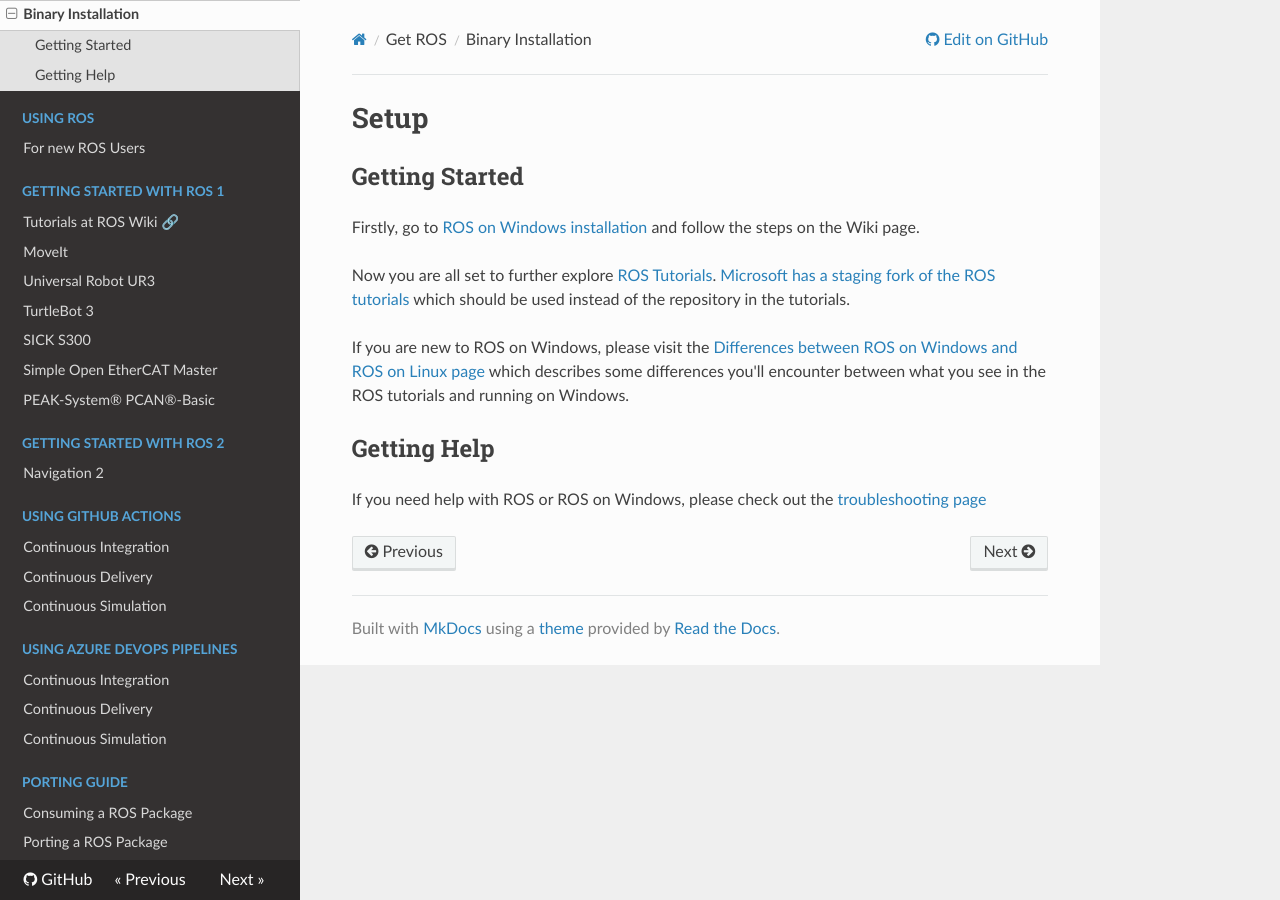
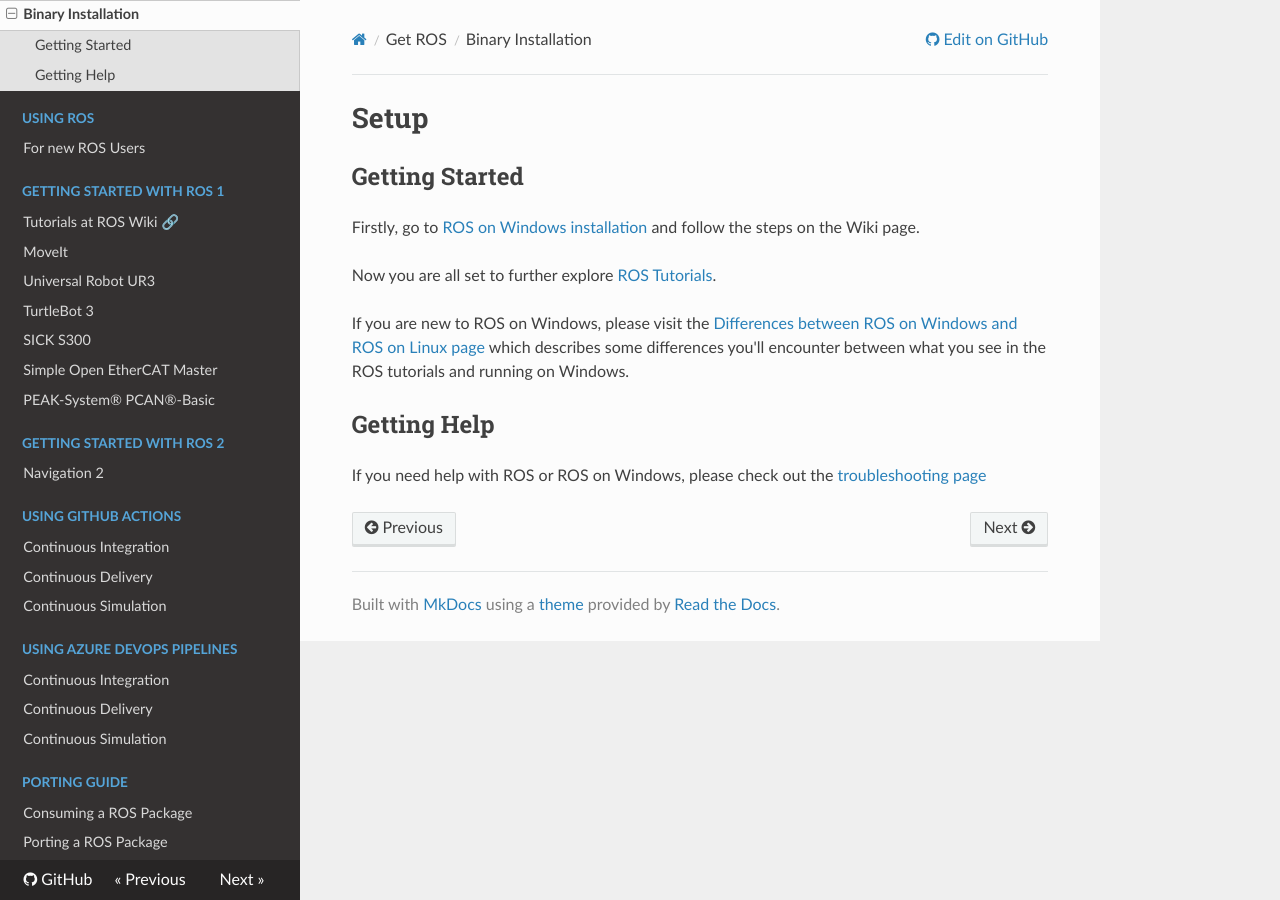
Before and after one commit to ms-iot/ROSOnWindows, an MkDocs documentation site: the page built from docs/GettingStarted/Setup.md, in a window 1280 px wide. Built offline with MkDocs 1.6.1, drawn with Linux system fonts in a browser that asks for light colours; nearby versions of some CDN libraries.

Commit message:
Removed reference to ms-iot fork of ROS Tutorials. (#226)

```diff
--- a/docs/GettingStarted/Setup.md
+++ b/docs/GettingStarted/Setup.md
@@ -6,7 +6,6 @@
 Firstly, go to [ROS on Windows installation](http://wiki.ros.org/Installation/Windows) and follow the steps on the Wiki page.
 
 Now you are all set to further explore [ROS Tutorials](http://wiki.ros.org/ROS/Tutorials).
-[Microsoft has a staging fork of the ROS tutorials](https://github.com/ms-iot/ros_tutorials) which should be used instead of the repository in the tutorials.
 
 If you are new to ROS on Windows, please visit the[ Differences between ROS on Windows and ROS on Linux page](UsingROSonWindows.md) which describes some differences you'll encounter between what you see in the ROS tutorials and running on Windows.
 
```
